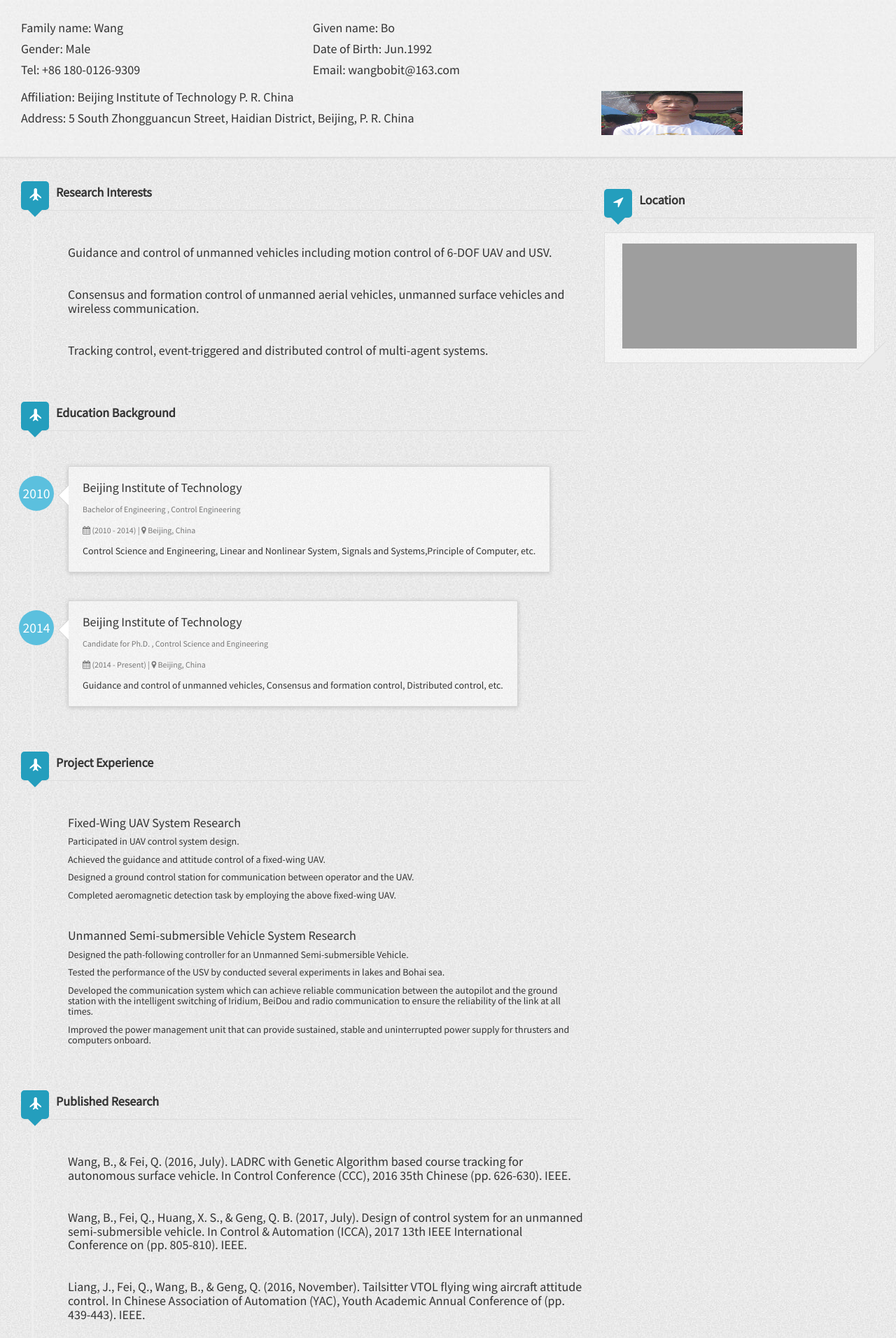
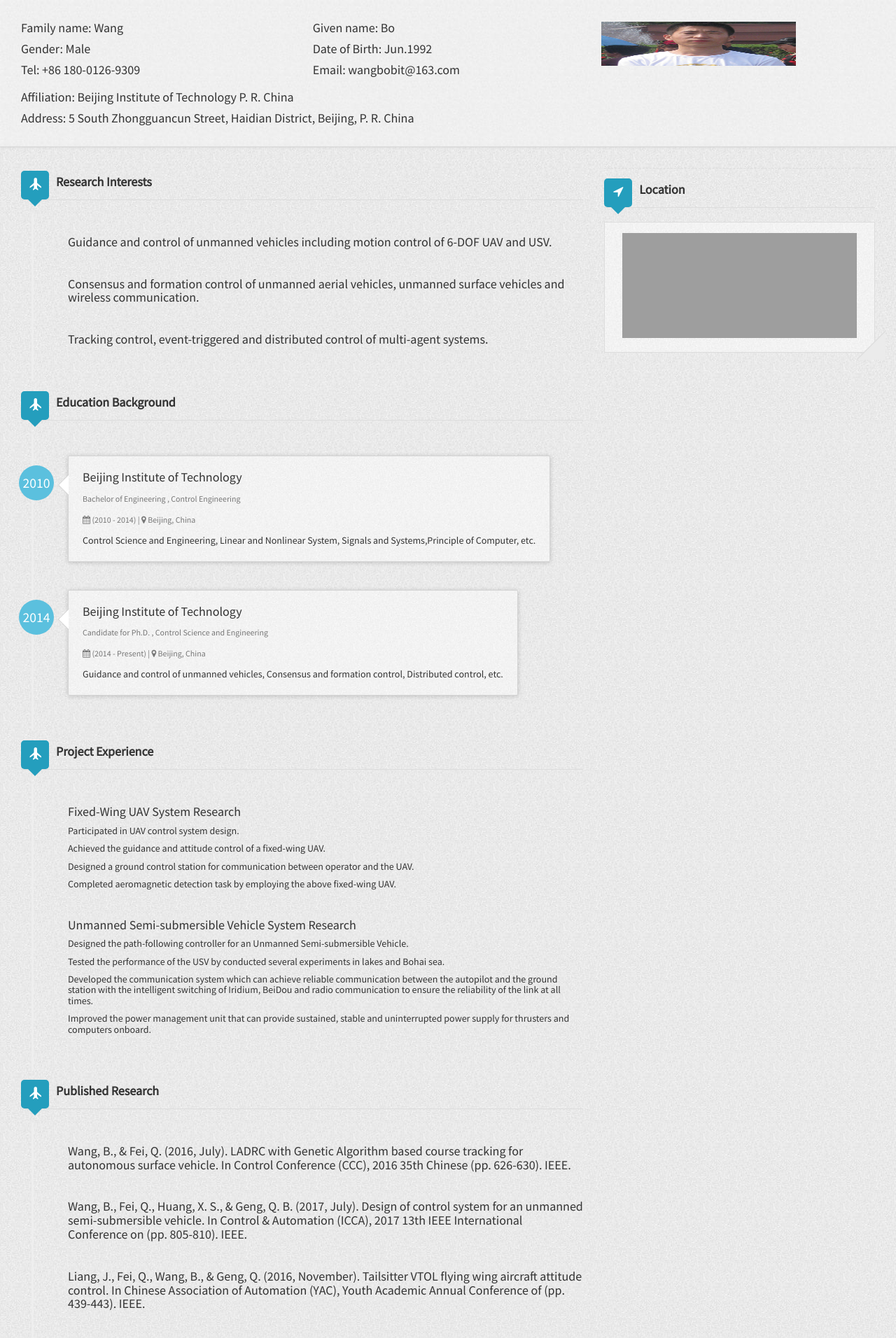
Before and after one commit to wangbo121/CV, a Jekyll site: the page built from index.html, in a window 1280 px wide. Shown: the top 1912 px of the page at 70% size. Built offline with Jekyll 4.4.1, drawn with Linux system fonts in a browser that asks for light colours; nearby versions of some CDN libraries; grey boxes are pictures that could not be loaded.

Commit message:
而应该回家

```diff
--- a/_includes/header.html
+++ b/_includes/header.html
@@ -13,12 +13,15 @@
                 <h4> {{ site.author.email }} </h4>
             </div>
 		</div>
+
+		<img src="{{ site.favicon | prepend: site.baseurl }}" title="Avatar" alt="My Avatar" width="300" height="300">
+
 		<div class="row-fluid">
 			<div class="col-sm-8">
 				<h4>{{ site.author.Affiliation }}</h4>
                 <h4>{{ site.author.address }}</h4>
             </div>
         </div>
-		<img src="{{ site.favicon | prepend: site.baseurl }}" title="Avatar" alt="My Avatar" width="224" height="283">
+
     </div>
 </div>
```
